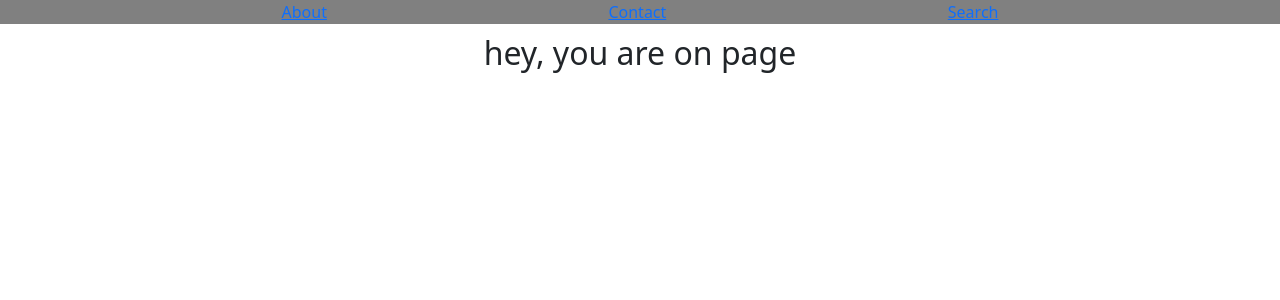
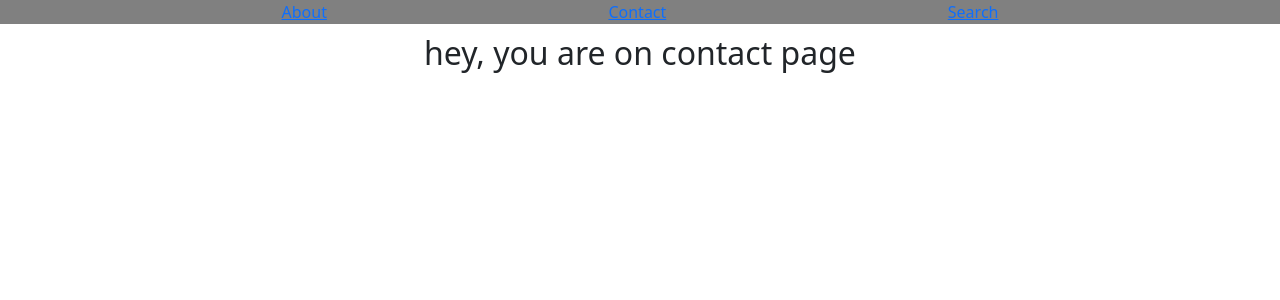
Before and after one commit to sachinksharma8506/react-routing, a React (Create React App) app: page /contact in a window 1280 px wide. Shown: the top 300 px of the page. Built offline with nearby package versions, Linux system fonts and the light colour scheme.

Commit message:
send props using routing

```diff
--- a/src/App.js
+++ b/src/App.js
@@ -14,8 +14,8 @@ function App() {
 
      <Routes>
        {/* <Route exact path = "/" element = {about}></Route>*/}
-        <Route path = "/contact" element = {<Contact />}></Route>{/* We will use the Route Render method when we will partially update the component and need to pas some props. */}
-       <Route exact path="/" element = {<About pagename= "about" />}></Route> {/* We will use Render component method when we no need to pass any prop and when we need to create component every time. */}
+        <Route path = "/contact" element = {<Contact pagename= "contact" />}></Route>{/* We will use the Route Render method when we will partially update the component and need to pas some props. */}
+       <Route exact path="/" element = {<About pagename = "about" />}></Route> {/* We will use Render component method when we no need to pass any prop and when we need to create component every time. */}
        <Route path ="/routing" element = {Navbar}></Route>
        <Route path ="/Search/:FName/:LName" element = {<Search />}></Route>
        {/* <Route path ="/Search/:FName/:LName" element = {Search}></Route> */}
--- a/src/Component/Contact.jsx
+++ b/src/Component/Contact.jsx
@@ -3,7 +3,7 @@ const Contact = (props) => {
 
     return (
         <>
-            <h2>hey, you are on page</h2>
+            <h2>hey, you are on {props.pagename} page </h2>
         </>
     )
 }
```
